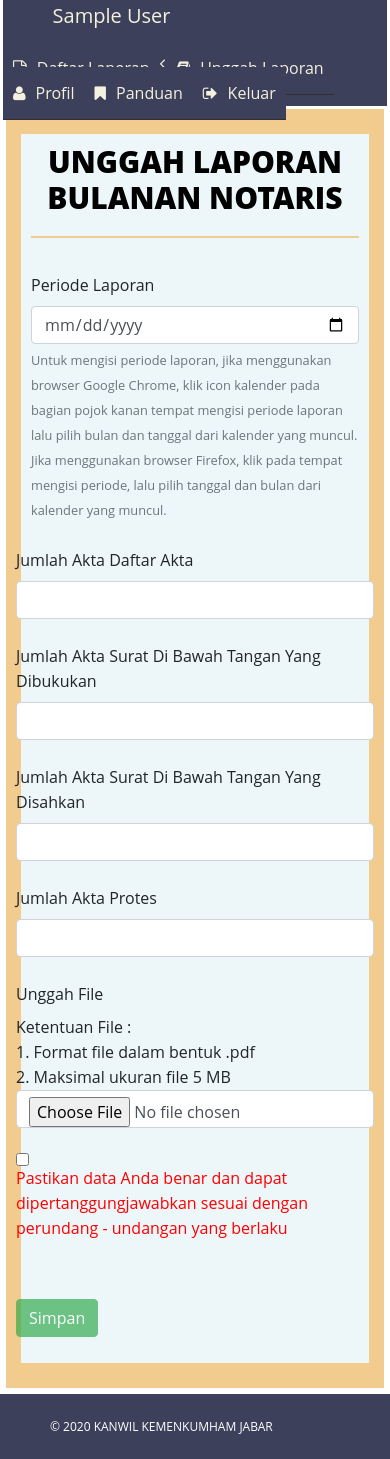
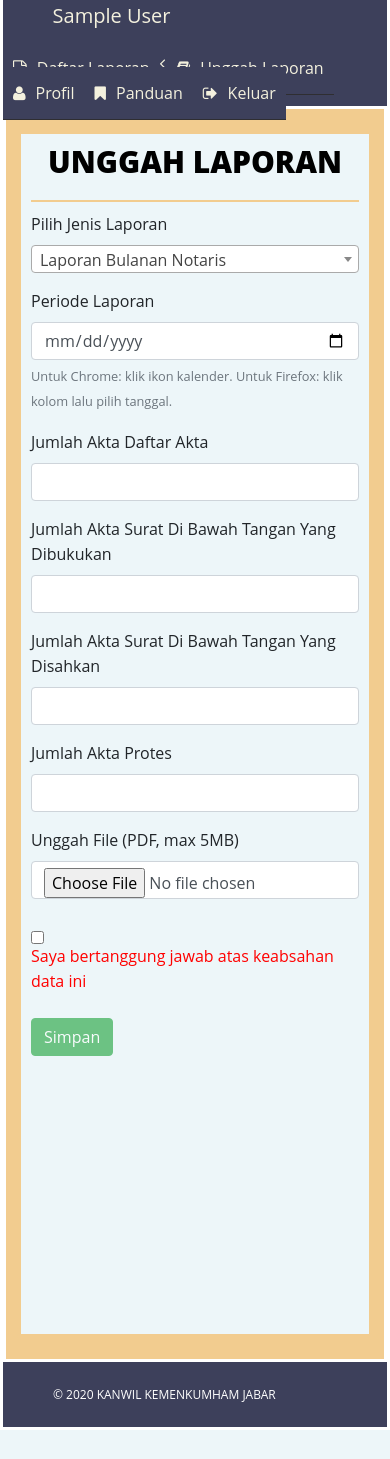
Before and after one commit to mradityae/laponot, a PHP site: page /phpmail/pengguna/unggah_laporan.php in a window 390 px wide. Shown: the part 282-1741 px from the top of the page. After the commit the page ends 1712 px from the top, so only its background shows below. Run offline with PHP 8.4, Linux system fonts and the light colour scheme; the visitor is signed in with stand-in values (Sample User, id 1); data that the repository does not hold is empty; some libraries are stand-ins or nearby versions.

Commit message:
append fidusia

```diff
--- a/pengguna/header.php
+++ b/pengguna/header.php
@@ -142,10 +142,13 @@
                         <a href="index"><i class="fa fa-dashboard "></i>Dashboard</a>
                     </li>
                     <li>
-                        <a href=""><i class="fa fa-file-text-o "></i>Daftar Laporan <span class="fa arrow"></span></a>
-                        <ul class="nav nav-second-level ">
+                        <a href="#"><i class="fa fa-file-text-o"></i>Daftar Laporan <span class="fa arrow"></span></a>
+                        <ul class="nav nav-second-level">
                             <li>
-                                <a href="daftar_laporan"><i class="fa fa-file-text-o"></i>Semua</a>
+                                <a href="#"><i class="fa fa-file-text-o"></i>Daftar Laporan Bulanan <span class="fa arrow"></span></a>
+                                <ul class="nav nav-third-level">
+                                    <li>
+                                        <a href="daftar_laporan.php"><i class="fa fa-file-text-o"></i>Semua</a>
                                     </li>
                                     <li>
                                         <a href="daftar_laporan.php?status=Laporan%20Terkirim"><i class="fa fa-file-text-o"></i>Laporan Terkirim</a>
@@ -154,7 +157,12 @@
                                         <a href="daftar_laporan.php?status=Terverifikasi"><i class="fa fa-file-text-o"></i>Laporan Terverifikasi</a>
                                     </li>
                                     <li>
-                                <a href="daftar_laporan.php?status=ditolak"><i class="fa fa-file-text-o"></i>Laporan Ditolak</a>
+                                        <a href="daftar_laporan.php?status=Ditolak"><i class="fa fa-file-text-o"></i>Laporan Ditolak</a>
+                                    </li>
+                                </ul>
+                            </li>
+                            <li>
+                                <a href="daftar_laporan_entitas"><i class="fa fa-file-text-o"></i>Laporan Fidusia</a>
                             </li>
                         </ul>
                     </li>
--- a/pengguna/unggah_laporan.php
+++ b/pengguna/unggah_laporan.php
@@ -1,93 +1,201 @@
 <?php
 include "header.php";
-date_default_timezone_Set('Asia/Jakarta');
+date_default_timezone_set('Asia/Jakarta');
 ?>
-        <!-- /. NAV SIDE  -->
+
 <div id="page-wrapper">
     <div id="page-inner">
+        <h1 class="page-head-line text-center">Unggah Laporan</h1>
+
+        <div class="form-group">
+            <label for="jenis_laporan">Pilih Jenis Laporan</label>
+            <select class="form-control form-control-lg" id="jenis_laporan" onchange="tampilkanForm()" style="height: 50px;">
+                <option value="">-- Pilih Jenis Laporan --</option>
+                <option value="bulanan" selected>Laporan Bulanan Notaris</option>
+                <option value="fidusia">Laporan Fidusia / Jaminan</option>
+            </select>
+        </div>
+
+
+        <!-- FORM BULANAN -->
+        <div id="form_bulanan" style="display:none;">
+            <form action="<?=$url;?>act/unggah-laporan_proses.php" method="POST" enctype="multipart/form-data">
+                <input type="hidden" name="id" value="<?php echo $_SESSION['kode_user'] ?>" readonly/>
                 <div class="row">
-                    <div class="col-md-12">
-                        <h1 class="page-head-line"><center>Unggah Laporan Bulanan Notaris</center></h1>
+                    <div class="col-md-6">
+                        <div class="form-group">
+                            <label>Periode Laporan</label>
+                            <input type="date" name="tanggal_laporan" class="form-control" required/>
+                            <small class="form-text text-muted text-danger">Untuk Chrome: klik ikon kalender. Untuk Firefox: klik kolom lalu pilih tanggal.</small>
+                        </div>
+
+                        <div class="form-group">
+                            <label>Jumlah Akta Daftar Akta</label>
+                            <input type="number" name="jml_buku_daftar" class="form-control" required/>
+                        </div>
+
+                        <div class="form-group">
+                            <label>Jumlah Akta Surat Di Bawah Tangan Yang Dibukukan</label>
+                            <input type="number" name="jml_tangan_dibukukan" class="form-control" required/>
                         </div>
                     </div>
-              <!-- /. ROW  -->
-            <div class="row">
-                 <!--    Hover Rows  -->
-                <div class="panel panel-default">
-                    <div class="panel-body">
-                        <div class="row">
-                        <form action="<?=$url;?>act/unggah-laporan_proses.php" method="POST" enctype="multipart/form-data">
-                            <div class="col-md-12">
-                                <input type="hidden" name="id" class="form-control"  value="<?php echo $_SESSION['kode_user'] ?>" readonly/>
-                                <br>
+
+                    <div class="col-md-6">
+                        <div class="form-group">
+                            <label>Jumlah Akta Surat Di Bawah Tangan Yang Disahkan</label>
+                            <input type="number" name="jml_tangan_disahkan" class="form-control" required/>
                         </div>
 
-                            <div class="col-md-10">
-                                <div class="col-md-4">
-                                    <label>Periode Laporan</label>
-                                    <input type="date" name="tanggal_laporan" class="form-control" required/>
-                                </div>
-                                <div class="col-md-6">
-                                     <small id="emailKet" class="form-text text-muted" style="color: red">
-                                        Untuk mengisi periode laporan, jika menggunakan browser Google Chrome, klik icon kalender pada bagian pojok kanan tempat mengisi periode laporan lalu pilih bulan dan tanggal dari kalender yang muncul. Jika menggunakan browser Firefox, klik pada tempat mengisi periode, lalu pilih tanggal dan bulan dari kalender yang muncul.
-                                    </small>
-                                </div>
-                                 <br>
+                        <div class="form-group">
+                            <label>Jumlah Akta Protes</label>
+                            <input type="number" name="jml_buku_protes" class="form-control" required/>
                         </div>
 
-                            <div class="col-md-12">
-                                <label>Jumlah Akta Daftar Akta</label>
-                                <input type="number" name="jml_buku_daftar" class="form-control" required/>
-                                <br>
+                        <div class="form-group">
+                            <label>Unggah File (PDF, max 5MB)</label>
+                            <input type="file" name="file" class="form-control" accept="application/pdf" required/>
+                        </div>
+                    </div>
                 </div>
 
-                            <div class="col-md-12">
-                                <label>Jumlah Akta Surat Di Bawah Tangan Yang Dibukukan</label>
-                                <input type="number" name="jml_tangan_dibukukan" class="form-control" required/>
-                                <br>
+                <div class="form-group mt-3">
+                    <input type="checkbox" id="terms_bulanan" onclick="document.getElementById('submit_bulanan').disabled = !this.checked;">
+                    <label style="color:red;">Saya bertanggung jawab atas keabsahan data ini</label>
                 </div>
 
-                            <div class="col-md-12">
-                                <label>Jumlah Akta Surat Di Bawah Tangan Yang Disahkan</label>
-                                <input type="number" name="jml_tangan_disahkan" class="form-control" required/>
-                                <br>
+                <input type="submit" name="submit" id="submit_bulanan" class="btn btn-success" value="Simpan" disabled>
+            </form>
         </div>
 
-                            <div class="col-md-12">
-                                <label>Jumlah Akta Protes</label>
-                                <input type="number" name="jml_buku_protes" class="form-control" required/>
-                                <br>
+        <!-- FORM FIDUSIA -->
+        <div id="form_fidusia" style="display:none;">
+            <form action="<?=$url;?>act/unggah-laporan-entitas_proses.php" method="POST" enctype="multipart/form-data" onsubmit="return validateForm()">
+                <input type="hidden" name="id" value="<?=$_SESSION['kode_user']?>" />
+                <input type="hidden" name="tipe" value="fidusia" />
+
+                <div class="row">
+                    <div class="col-md-6">
+                        <div class="form-group">
+                            <label>Judul Akta</label>
+                            <input type="text" name="judul_akta" class="form-control" required placeholder="Contoh: Perjanjian Fidusia" />
                         </div>
 
-                            <div class="col-md-12">
-                                <label>Unggah File</label><br>
-                                Ketentuan File :<br>
-                                1. Format file dalam bentuk .pdf<br>
-                                2. Maksimal ukuran file 5 MB<br>
-                                <input type="file" name="file" class="form-control" accept="application/pdf" required/>
-                                <br>
+                        <div class="form-group">
+                            <label>Nomor Akta</label>
+                            <input type="text" name="nomor" class="form-control" required />
                         </div>
-                            <div class="col-md-12">
-                                <input type="checkbox" id="terms_and_conditions" value="1" onclick="terms_changed(this)" />
-                                <label for="terms_and_conditions" style="color: red">Pastikan data Anda benar dan dapat dipertanggungjawabkan sesuai dengan perundang - undangan yang berlaku</label>
+
+                        <div class="form-group">
+                            <label>Tanggal Akta</label>
+                            <input type="date" name="tanggal" class="form-control" required/>
+                            <small class="form-text text-muted text-danger">Untuk Chrome: klik ikon kalender. Untuk Firefox: klik kolom lalu pilih tanggal.</small>
                         </div>
-                             <br><br>
-                             <div class="col-md-12">
-							     <input type="submit" name="submit" id="submit" class="btn btn-success " value="Simpan" disabled>
+
+                        <div class="form-group">
+                            <label>Jenis Transaksi</label>
+                            <select style="width: 100%;" name="jenis_transaksi" class="form-control form-control-lg" id="jenis_transaksi" required onchange="toggleKeterangan()">
+                                <option value="">-- Pilih Jenis Transaksi --</option>
+                                <option value="Pendaftaran">Pendaftaran</option>
+                                <option value="Perubahan">Perubahan</option>
+                                <option value="Pembatalan">Pembatalan</option>
+                                <option value="Penghapusan">Penghapusan</option>
+                            </select>
                         </div>
+
+                        <div class="form-group">
+                            <label>Pemberi Fidusia</label>
+                            <input type="text" name="pemberi" class="form-control" required />
+                        </div>
+                    </div>
+
+                    <div class="col-md-6">
+                        <div class="form-group">
+                            <label>Penerima Fidusia</label>
+                            <input type="text" name="penerima" class="form-control" required />
+                        </div>
+
+                        <div class="form-group">
+                            <label>No Sertifikat</label>
+                            <input type="text" name="no_sertifikat" class="form-control" />
+                        </div>
+
+                        <div class="form-group">
+                            <label>Kategori Nilai Penjaminan</label>
+                            <select style="width: 100%;" name="nilai_jaminan" class="form-control form-control-lg" required>
+                                <option value="">-- Pilih --</option>
+                                <option value="<=50 juta">s.d. 50 juta</option>
+                                <option value="50-100 juta">50 juta – 100 juta</option>
+                                <option value="100-200 juta">100 juta – 200 juta</option>
+                                <option value="200-500 juta">200 juta – 500 juta</option>
+                                <option value="500 juta – 1 M">500 juta – 1 Miliar</option>
+                                <option value="1 – 100 M">1 Miliar – 100 Miliar</option>
+                                <option value="100 – 500 M">100 M – 500 Miliar</option>
+                                <option value="500 M – 1 T">500 M – 1 Triliun</option>
+                                <option value=">1 T">> 1 Triliun</option>
+                                <option value="Tidak Relevan">Tidak relevan</option>
+                            </select>
+                        </div>
+
+                        <div class="form-group" id="keterangan_box" style="display:none;">
+                            <label>Keterangan Perubahan / Perbaikan</label>
+                            <textarea name="keterangan" id="keterangan" class="form-control" rows="2" placeholder="Diisi jika ini merupakan perubahan data sebelumnya"></textarea>
+                        </div>
+                    </div>
+                </div>
+
+                <div class="form-group mt-3">
+                    <input type="checkbox" onclick="document.getElementById('submit_fidusia').disabled = !this.checked;">
+                    <label style="color:red;">Saya bertanggung jawab atas keabsahan data ini</label>
+                </div>
+
+                <input type="submit" id="submit_fidusia" name="submit" value="Simpan" class="btn btn-success" disabled>
             </form>
         </div>
 
     </div>
 </div>
-                <!-- End  Hover Rows  -->
-            </div>
-                <!-- /. ROW  -->
-            </div>
-            <!-- /. PAGE INNER  -->
-        </div>
-        <!-- /. PAGE WRAPPER  -->
-    </div>
-<?php
-include "footer.php";
-?>
+
+<script>
+
+document.addEventListener("DOMContentLoaded", function() {
+    tampilkanForm(); // Otomatis panggil fungsi saat halaman selesai dimuat
+});
+
+function tampilkanForm() {
+    var pilihan = document.getElementById('jenis_laporan').value;
+    document.getElementById('form_bulanan').style.display = 'none';
+    document.getElementById('form_fidusia').style.display = 'none';
+
+    if (pilihan === 'bulanan') {
+        document.getElementById('form_bulanan').style.display = 'block';
+    } else if (pilihan === 'fidusia') {
+        document.getElementById('form_fidusia').style.display = 'block';
+    }
+}
+
+function toggleKeterangan() {
+    var jenis = document.getElementById('jenis_transaksi').value;
+    var box = document.getElementById('keterangan_box');
+    var ket = document.getElementById('keterangan');
+    if (jenis === 'Perubahan') {
+        box.style.display = 'block';
+        ket.setAttribute('required', true);
+    } else {
+        box.style.display = 'none';
+        ket.removeAttribute('required');
+        ket.value = "";
+    }
+}
+
+function validateForm() {
+    var jenis = document.getElementById('jenis_transaksi').value;
+    var ket = document.getElementById('keterangan').value;
+    if (jenis === 'Perubahan' && ket.trim() === "") {
+        alert("Keterangan perubahan wajib diisi jika jenis transaksi adalah Perubahan.");
+        return false;
+    }
+    return true;
+}
+</script>
+
+<?php include "footer.php"; ?>
```
Also changed, not shown: act/unggah-laporan-entitas_proses.php (added, +57 -0 lines), log_activity.php (added, +7 -0 lines), models/models_fidusia.php (added, +71 -0 lines), pengguna/daftar_laporan_entitas.php (added, +126 -0 lines), act/photo/user.png (added), 4 other files. Lines whose indentation alone changed are shown as unchanged.
